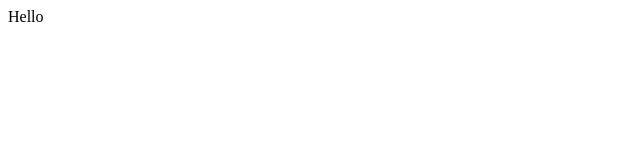
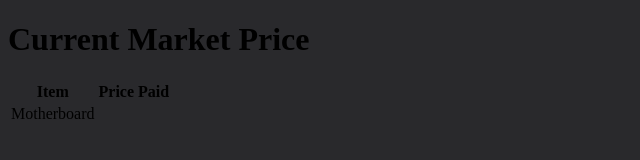
Before and after one commit to shawnconboy/pcParts, a plain HTML site: page index.html in a window 1280 px wide. Shown: the whole page, without its empty margins (0-640 px from the left). Drawn offline with Linux system fonts and the light colour scheme.

Commit message:
Build a table for data. Not finished

```diff
--- a/index.html
+++ b/index.html
@@ -4,8 +4,35 @@
     <meta charset="UTF-8">
     <meta name="viewport" content="width=device-width, initial-scale=1.0">
     <title>PC Parts</title>
+
+    <link rel="stylesheet" href="style.css">
 </head>
 <body>
-    Hello
+
+    <header>
+        <h1>Current Market Price</h1>
+    </header>
+
+    <div>
+        <div class="table">
+            <table>
+                <thead>
+                    <tr>
+                        <th>Item</th>
+                        <th>Price Paid</th>
+                    </tr>
+                </thead>
+
+                <tbody>
+                    <tr>
+                        <td>Motherboard</td>
+                    </tr>
+                </tbody>
+            </table>
+        </div>
+    </div>
+
+    <footer></footer>
+
 </body>
 </html>
--- /dev/null
+++ b/style.css
@@ -0,0 +1,3 @@
+body {
+    background-color: rgb(41, 41, 44);
+}
```
